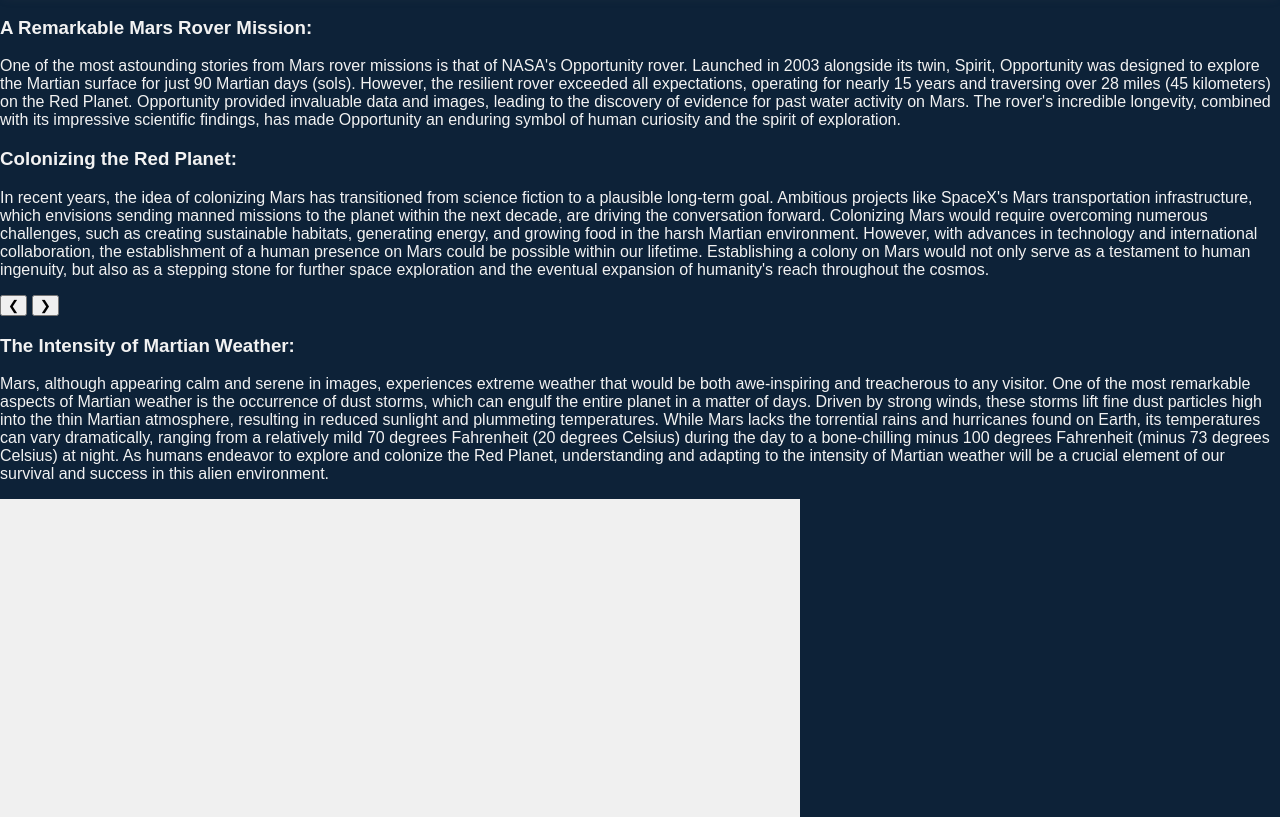
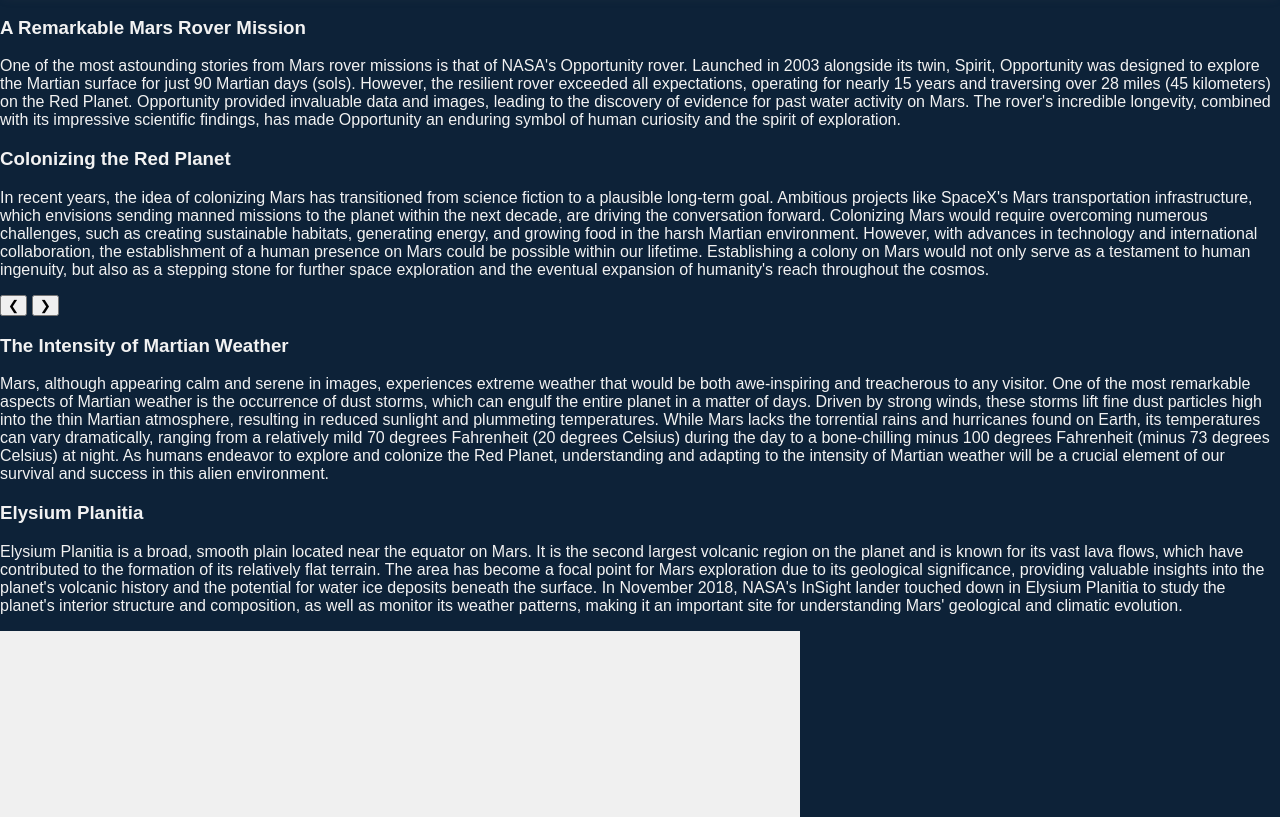
Before and after one commit to asparageist/nasa-storm, a plain HTML site: page src/mars-rover.html in a window 1280 px wide. Shown: the part 1084-1901 px from the top of the page. Drawn offline with nearby package versions, Linux system fonts and the light colour scheme.

Commit message:
add a blurb about Elysium Planitia

```diff
--- a/src/mars-rover.html
+++ b/src/mars-rover.html
@@ -27,9 +27,9 @@
 <a href="https:&#x2F;&#x2F;www.canva.com&#x2F;design&#x2F;DAFe-1GitE8&#x2F;view?utm_content=DAFe-1GitE8&amp;utm_campaign=designshare&amp;utm_medium=embeds&amp;utm_source=link" target="_blank" rel="noopener"></a>
   </div>
   <div id="mars-ps">
-    <h3>A Remarkable Mars Rover Mission:</h3>
+    <h3>A Remarkable Mars Rover Mission</h3>
     <p>One of the most astounding stories from Mars rover missions is that of NASA's Opportunity rover. Launched in 2003 alongside its twin, Spirit, Opportunity was designed to explore the Martian surface for just 90 Martian days (sols). However, the resilient rover exceeded all expectations, operating for nearly 15 years and traversing over 28 miles (45 kilometers) on the Red Planet. Opportunity provided invaluable data and images, leading to the discovery of evidence for past water activity on Mars. The rover's incredible longevity, combined with its impressive scientific findings, has made Opportunity an enduring symbol of human curiosity and the spirit of exploration.</p>
-    <h3>Colonizing the Red Planet:</h3>
+    <h3>Colonizing the Red Planet</h3>
     <p>In recent years, the idea of colonizing Mars has transitioned from science fiction to a plausible long-term goal. Ambitious projects like SpaceX's Mars transportation infrastructure, which envisions sending manned missions to the planet within the next decade, are driving the conversation forward. Colonizing Mars would require overcoming numerous challenges, such as creating sustainable habitats, generating energy, and growing food in the harsh Martian environment. However, with advances in technology and international collaboration, the establishment of a human presence on Mars could be possible within our lifetime. Establishing a colony on Mars would not only serve as a testament to human ingenuity, but also as a stepping stone for further space exploration and the eventual expansion of humanity's reach throughout the cosmos.</p>
   </div>
   <div class="contentWrapper">
@@ -42,8 +42,12 @@
       </div>
     </div>
     <div id="mars-ps">
-      <h3>The Intensity of Martian Weather:</h3>
+      <h3>The Intensity of Martian Weather</h3>
       <p>Mars, although appearing calm and serene in images, experiences extreme weather that would be both awe-inspiring and treacherous to any visitor. One of the most remarkable aspects of Martian weather is the occurrence of dust storms, which can engulf the entire planet in a matter of days. Driven by strong winds, these storms lift fine dust particles high into the thin Martian atmosphere, resulting in reduced sunlight and plummeting temperatures. While Mars lacks the torrential rains and hurricanes found on Earth, its temperatures can vary dramatically, ranging from a relatively mild 70 degrees Fahrenheit (20 degrees Celsius) during the day to a bone-chilling minus 100 degrees Fahrenheit (minus 73 degrees Celsius) at night. As humans endeavor to explore and colonize the Red Planet, understanding and adapting to the intensity of Martian weather will be a crucial element of our survival and success in this alien environment.</p>
+    </div>
+    <div id="mars-ps">
+      <h3>Elysium Planitia</h3>
+      <p>Elysium Planitia is a broad, smooth plain located near the equator on Mars. It is the second largest volcanic region on the planet and is known for its vast lava flows, which have contributed to the formation of its relatively flat terrain. The area has become a focal point for Mars exploration due to its geological significance, providing valuable insights into the planet's volcanic history and the potential for water ice deposits beneath the surface. In November 2018, NASA's InSight lander touched down in Elysium Planitia to study the planet's interior structure and composition, as well as monitor its weather patterns, making it an important site for understanding Mars' geological and climatic evolution.</p>
     </div>
     <div id="mars-weather">
       <canvas id="mars-weather-chart" width="800" height="400" style="background-color: #f0f0f0;"></canvas>
```
